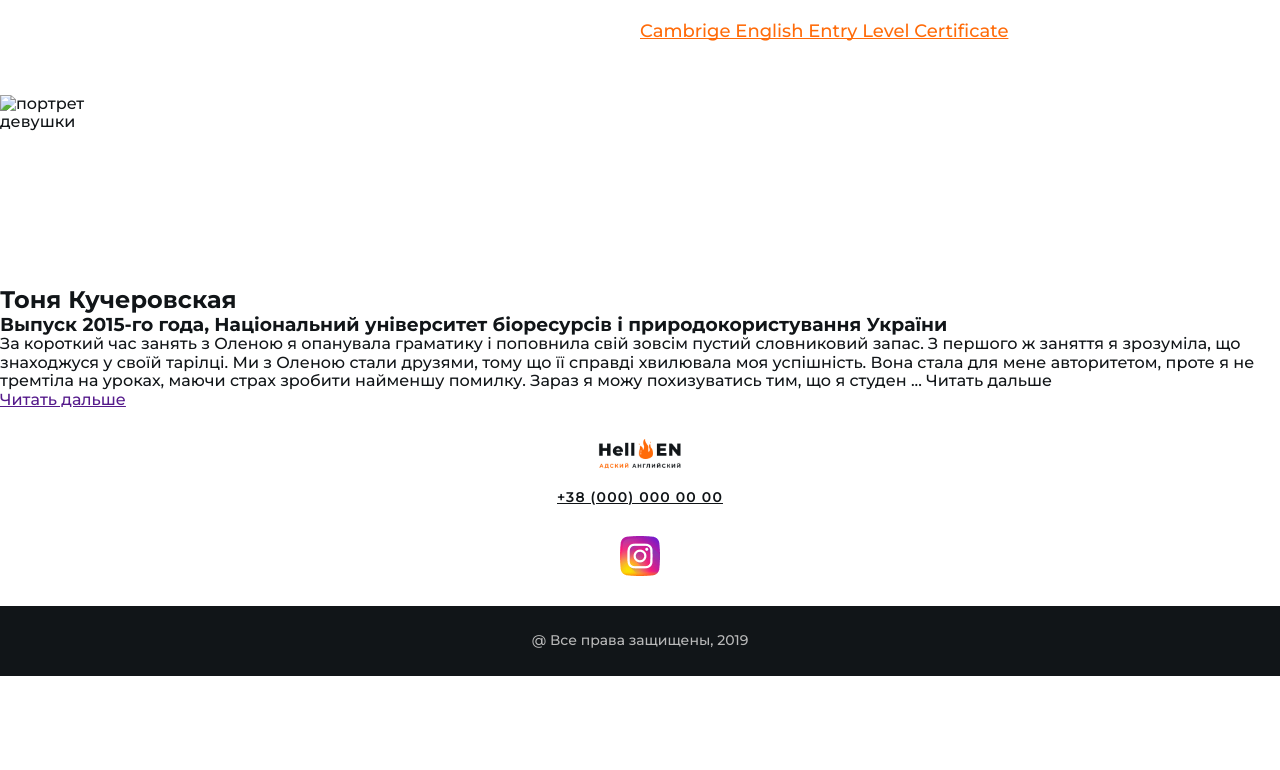
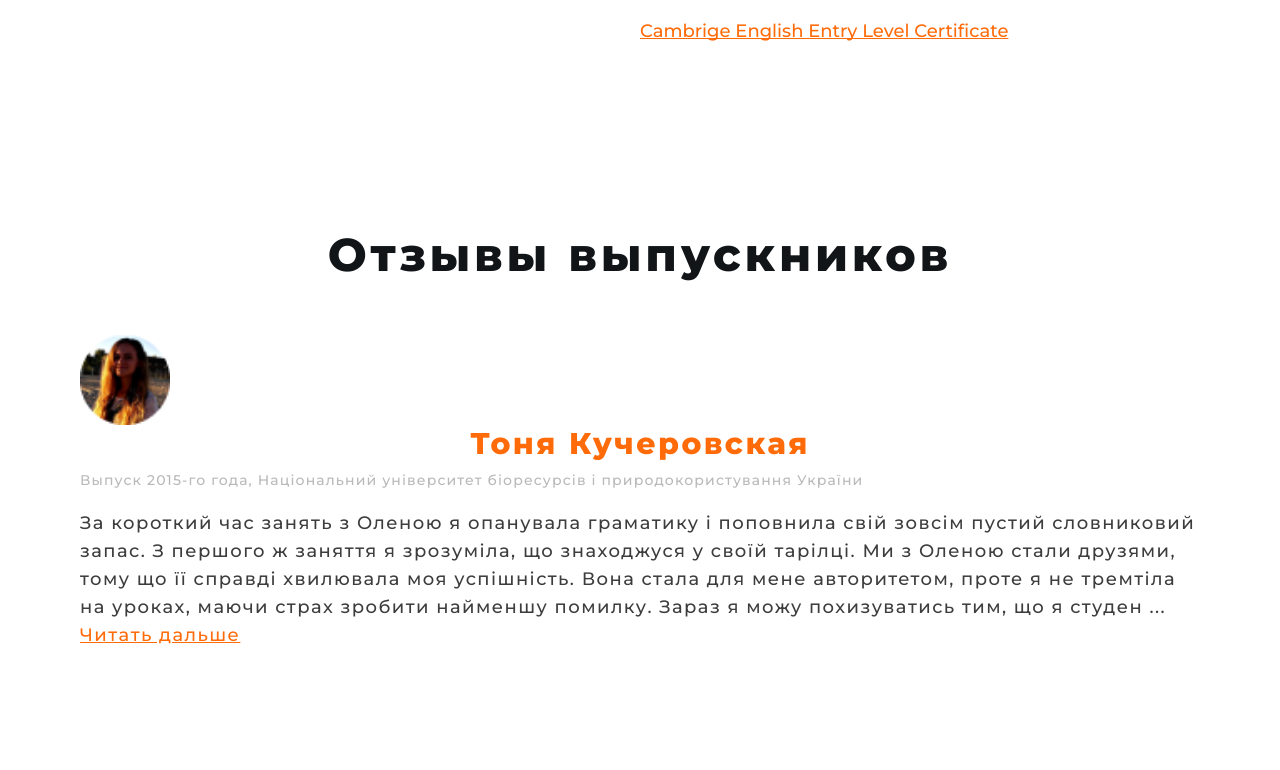
Before and after one commit to RinaOcean/test-check, a website built with Parcel: page src/index.html in a window 1280 px wide. Shown: the part 1650-2420 px from the top of the page. Before the commit the page ends 2326 px from the top, so only its background shows below. Built offline with nearby package versions, Linux system fonts and the light colour scheme.

Commit message:
Добавляет стили отступы

```diff
--- a/src/partials/slider.html
+++ b/src/partials/slider.html
@@ -1,9 +1,15 @@
-<section class="slider">
+<section class="section slider">
+  <div class="container">
     <article class="slider-item">
-    <h1 class="slider-item-title"></h1>
+      <h1 class="slider-item-title">Отзывы выпускников</h1>
       <div class="slider-container">
-      <img src="" alt="портрет девушки" width="90" />
-      <svg><use></use></svg>
+        <img
+          src="./images/feedback/img-6.png"
+          alt="портрет девушки"
+          width="90"
+          height="90"
+        />
+        <!-- <svg><use></use></svg> -->
         <h2 class="slider-container-title">Тоня Кучеровская</h2>
         <h3 class="slider-container-text">
           Выпуск 2015-го года, Національний університет біоресурсів і
@@ -13,11 +19,12 @@
           За короткий час занять з Оленою я опанувала граматику і поповнила свій
           зовсім пустий словниковий запас. З першого ж заняття я зрозуміла, що
           знаходжуся у своїй тарілці. Ми з Оленою стали друзями, тому що її
-        справді хвилювала моя успішність. Вона стала для мене авторитетом, проте
-        я не тремтіла на уроках, маючи страх зробити найменшу помилку. Зараз я
-        можу похизуватись тим, що я студен ... Читать дальше
+          справді хвилювала моя успішність. Вона стала для мене авторитетом,
+          проте я не тремтіла на уроках, маючи страх зробити найменшу помилку.
+          Зараз я можу похизуватись тим, що я студен ...
+          <a class="slider-container-link" href="">Читать дальше</a>
         </p>
-      <a href="">Читать дальше</a>
       </div>
     </article>
+  </div>
 </section>
--- a/src/sass/components/_slider.scss
+++ b/src/sass/components/_slider.scss
@@ -0,0 +1,92 @@
+.slider {
+  @media screen and (min-width: 1200px) {
+    padding: 130px 0 130px 0;
+  }
+  &-item-title {
+    color: $primary-color;
+    letter-spacing: 0.08em;
+    font-style: normal;
+    text-align: center;
+    @media screen and (max-width: 767px) {
+      @include font(800, 20px, 26px);
+      margin-bottom: 20px;
+    }
+    @media screen and (min-width: 768px) and (max-width: 1199px) {
+      @include font(800, 26px, 34px);
+      margin-bottom: 30px;
+    }
+    @media screen and (min-width: 1200px) {
+      @include font(800, 46px, 60px);
+      margin-bottom: 50px;
+    }
+  }
+}
+
+.slider-container {
+  @media screen and (max-width: 767px) {
+    text-align: center;
+  }
+  @media screen and (min-width: 768px) and (max-width: 1199px) {
+  }
+
+  &-title {
+    color: $accent-color;
+    letter-spacing: 0.08em;
+    font-style: normal;
+    text-align: center;
+    @media screen and (max-width: 767px) {
+      @include font(800, 14px, 17px);
+      margin-bottom: 10px;
+    }
+    @media screen and (min-width: 768px) and (max-width: 1199px) {
+      @include font(800, 20px, 24px);
+      margin-bottom: 20px;
+    }
+    @media screen and (min-width: 1200px) {
+      @include font(800, 30px, 37px);
+      margin-bottom: 10px;
+    }
+  }
+  &-text {
+    color: $secondary-color;
+    letter-spacing: 0.08em;
+    font-style: normal;
+    @media screen and (max-width: 767px) {
+      @include font(500, 12px, 15px);
+      margin-bottom: 10px;
+    }
+    @media screen and (min-width: 768px) and (max-width: 1199px) {
+      @include font(500, 12px, 15px);
+      margin-bottom: 20px;
+    }
+    @media screen and (min-width: 1200px) {
+      @include font(500, 14px, 17px);
+      margin-bottom: 20px;
+    }
+  }
+  &-comment {
+    color: #3d3d3d;
+    letter-spacing: 0.08em;
+    font-style: normal;
+    @media screen and (max-width: 1199px) {
+      @include font(500, 12px, 20px);
+    }
+    @media screen and (min-width: 1200px) {
+      @include font(500, 18px, 28px);
+    }
+  }
+  &-link {
+    color: #ff6b09;
+    letter-spacing: 0.08em;
+    font-style: normal;
+    @media screen and (max-width: 767px) {
+      display: block;
+    }
+    @media screen and (max-width: 1199px) {
+      @include font(500, 12px, 20px);
+    }
+    @media screen and (min-width: 1200px) {
+      @include font(500, 18px, 28px);
+    }
+  }
+}
--- a/src/sass/main.scss
+++ b/src/sass/main.scss
@@ -12,4 +12,5 @@
 @import './layout/header';
 @import './components/offer';
 @import './layout/teacher';
+@import './components/slider';
 @import './layout/footer';
```
Lines whose indentation alone changed are shown as unchanged.
